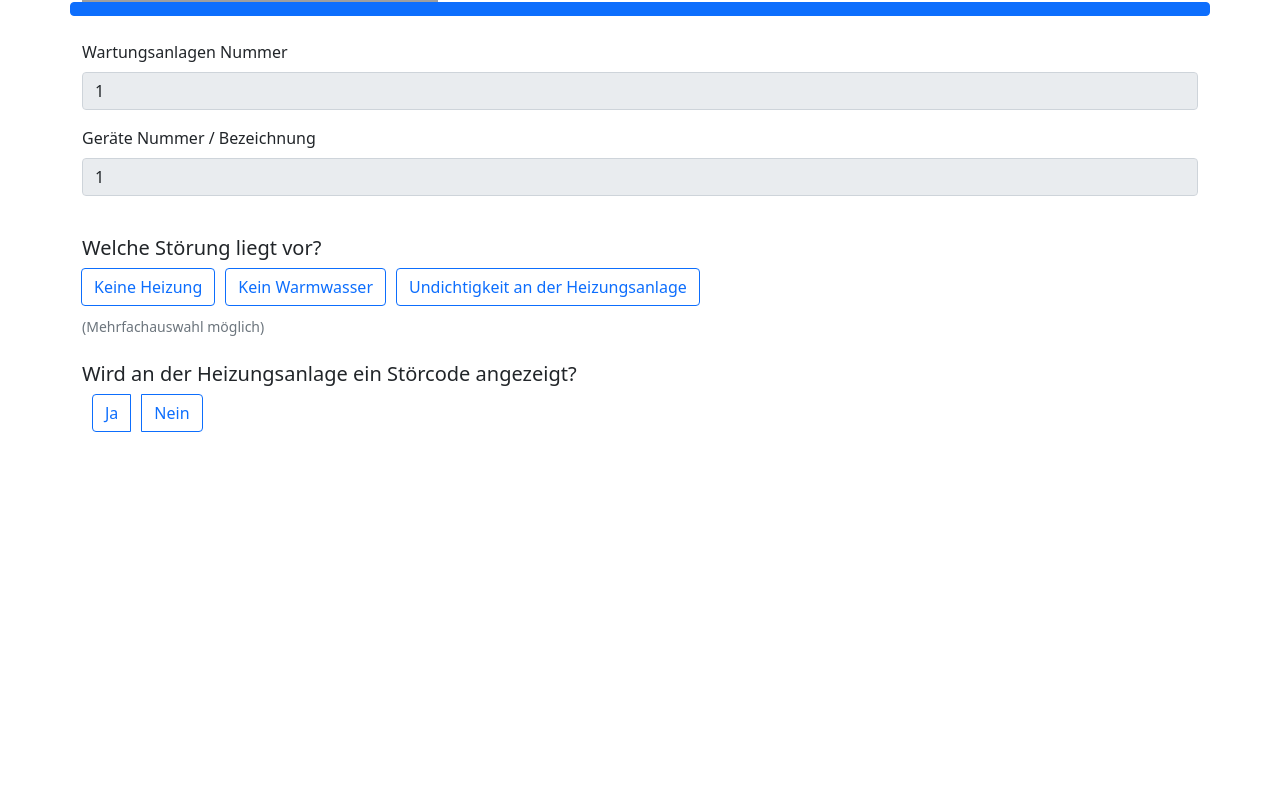
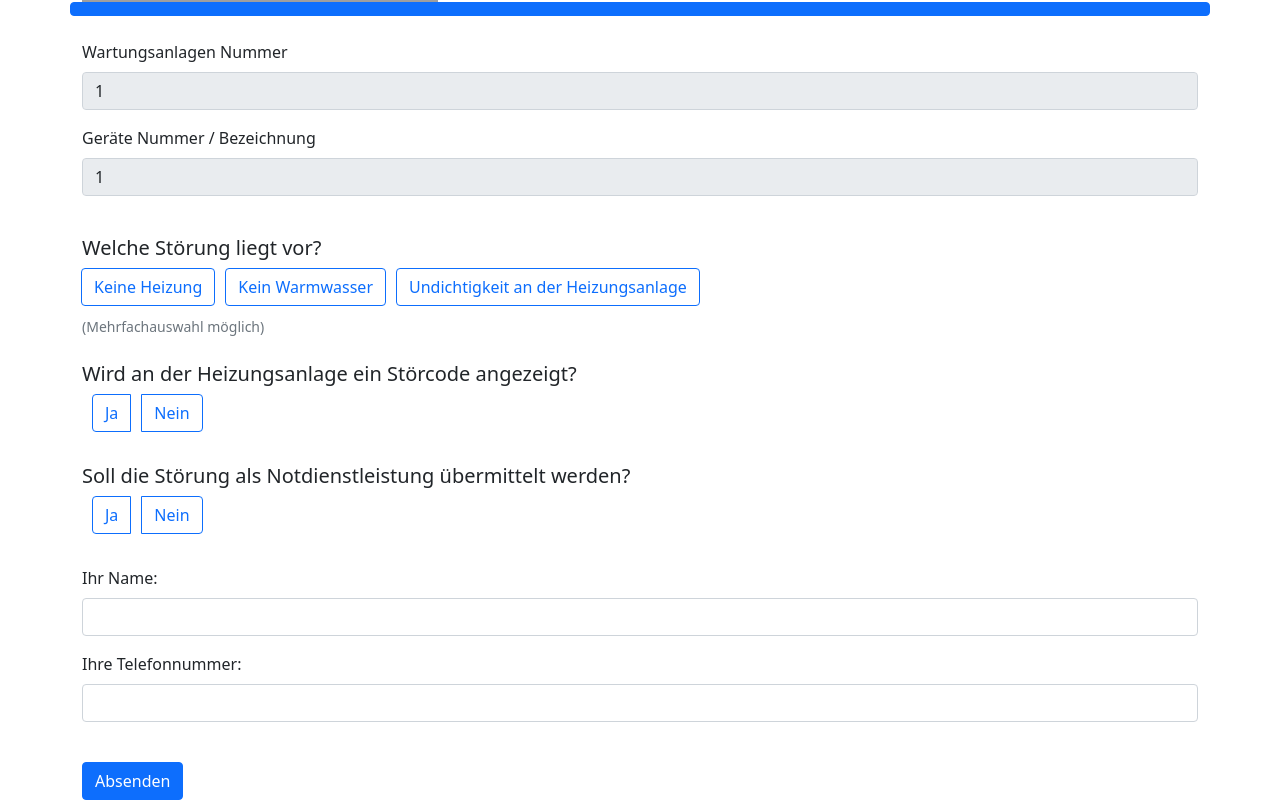
Before and after one commit to MarwinBraun/Busam-Wartung-Barcode, a React (Create React App) app in the folder frontend/qrcode/: page /1/1 in a window 1280 px wide. Shown: the part 265-1065 px from the top of the page. Before the commit the page ends 800 px from the top, so only its background shows below. Built offline with nearby package versions, Linux system fonts and the light colour scheme; grey boxes are pictures that could not be loaded.

Commit message:
Formular nach Standard KWP Muster fertig gestellt

```diff
--- a/frontend/qrcode/src/Home.js
+++ b/frontend/qrcode/src/Home.js
@@ -8,12 +8,22 @@ import  {Button, Container, Col, Row, Image, Form, ButtonGroup, ToggleButton} fr
 const Home = () => {
   const [TextAnlage, setTextAnlage] = useState('');
   const [GeraetText, setGeraetText] = useState('');
+  const [Name, setName] = useState('');
+  const [Telefonnummer, setTelefonnummer] = useState('');
     const [checkedHeizung, setCheckedHeizung] = useState(false);
     const [checkedWarmWasser, setCheckedWarmWasser] = useState(false);
     const [checkedUndicht, setCheckedUndicht] = useState(false);
     const [StoerCodeValue, setStoerCodeValue] = useState("");
+    const [NotdienstLeistungValue, setNotdienstLeistungValue] = useState("");
+
 
     const StoerCodeOptions = [
+      {name: "Ja", value: "yes"},
+      {name: "Nein", value: "no"},
+
+    ];
+
+    const NotdienstLeistungOptions = [
       {name: "Ja", value: "yes"},
       {name: "Nein", value: "no"},
 
@@ -58,7 +68,7 @@ const Home = () => {
               <Col xs={12}>
 
               <Form>
-  <Form.Group className="mb-3" controlId="formBasicEmail">
+  <Form.Group className="mb-3">
     <Form.Label>Wartungsanlagen Nummer</Form.Label>
     <Form.Control disabled value={TextAnlage} onChange={(e) => setTextAnlage(e.target.value)} type="text" placeholder="Wartungsanlagen-Nummer" />
 
@@ -67,7 +77,7 @@ const Home = () => {
   </Form>
 
   <Form>
-  <Form.Group className="mb-3" controlId="formBasicEmail">
+  <Form.Group className="mb-3">
     <Form.Label>Geräte Nummer / Bezeichnung</Form.Label>
     <Form.Control disabled value={GeraetText} onChange={(e) => setGeraetText(e.target.value)} type="text" placeholder="Geräte Nummer / Bezeichnung" />
 
@@ -152,6 +162,56 @@ variant="outline-primary"
 
 </ButtonGroup>
 
+<br/> <br/>
+
+<h5>Soll die Störung als Notdienstleistung übermittelt werden?</h5>
+
+<ButtonGroup  className="mb-2">
+{NotdienstLeistungOptions.map((option, index) => (
+
+<ToggleButton
+style={{marginLeft: "10px"}}
+key={index}
+id={`optionNotdienst-${index}`}
+type="radio"
+name="radioNotdienst"
+value={option.value}
+checked={NotdienstLeistungValue === option.value}
+onChange={e => setNotdienstLeistungValue(e.currentTarget.value)}
+variant="outline-primary"
+
+
+
+>
+{option.name}
+</ToggleButton>
+
+
+))}
+
+
+
+</ButtonGroup>
+
+<br/> <br/>
+
+
+  <Form.Group className="mb-3">
+    <Form.Label>Ihr Name:</Form.Label>
+    <Form.Control value={Name} onChange={(e) => setName(e.target.value)} type="text" />
+
+  </Form.Group>
+
+  <Form.Group className="mb-3">
+    <Form.Label>Ihre Telefonnummer:</Form.Label>
+    <Form.Control value={Telefonnummer} onChange={(e) => setTelefonnummer(e.target.value)} type="text" />
+
+  </Form.Group>
+
+  <br/>
+
+  <Button variant="primary">Absenden</Button>
+
               </Col>
           </Row>
       </Container>
```
